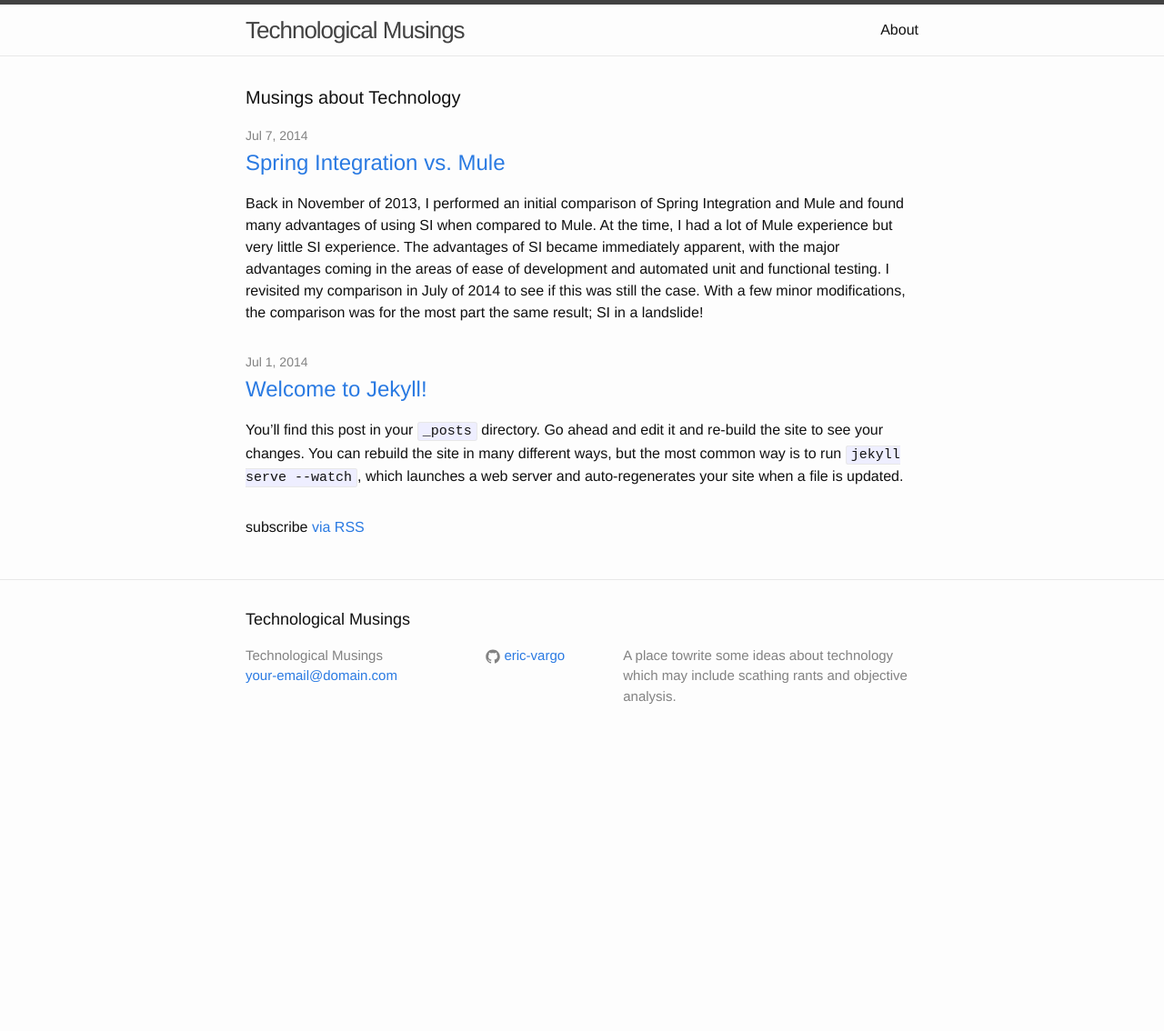
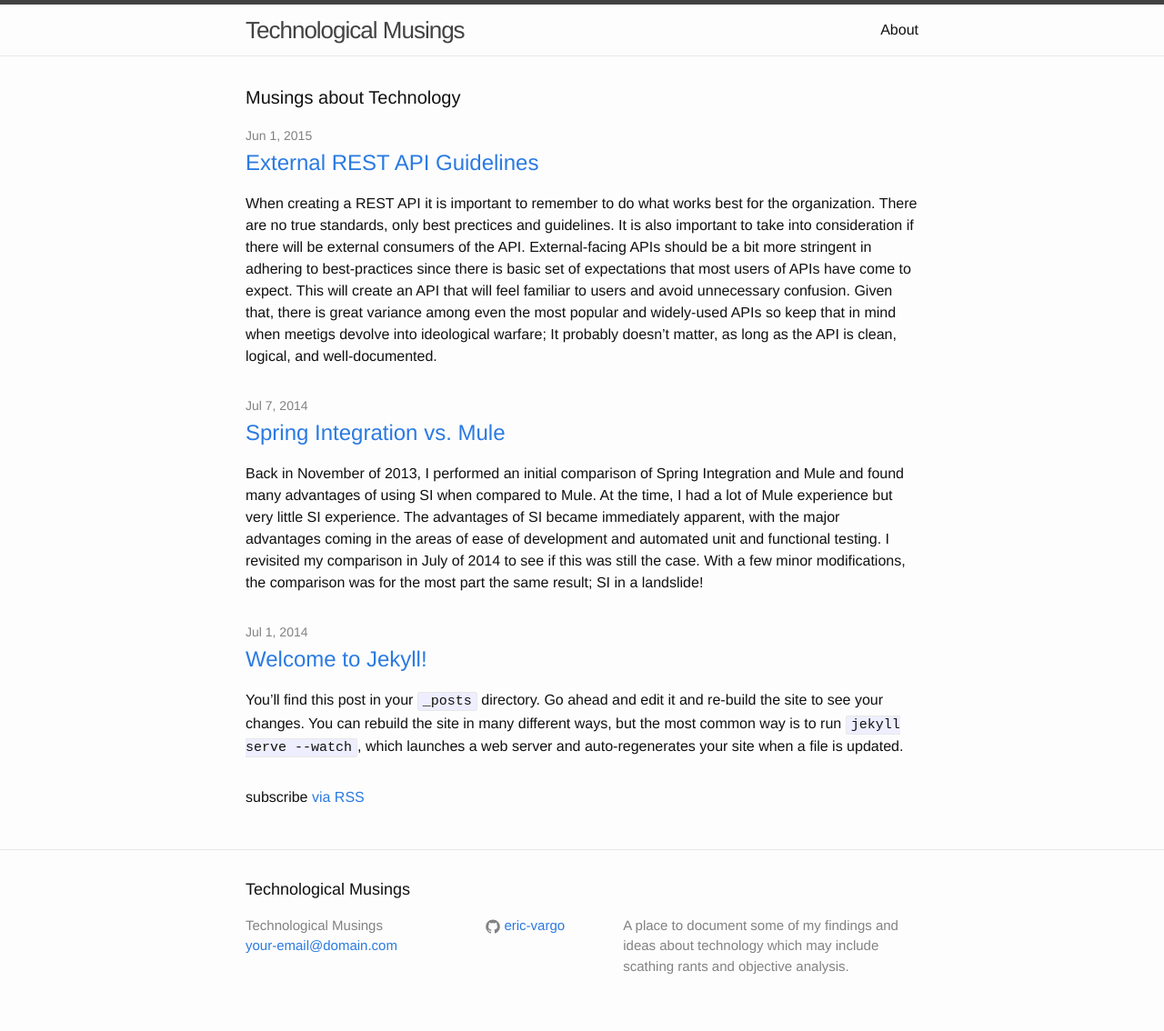
Before and after one commit to eric-vargo/eric-vargo.github.io, a Jekyll site: the page built from index.html, in a window 1280 px wide. Shown: the whole page at 91% size. Built offline with Jekyll 4.4.1, drawn with Linux system fonts in a browser that asks for light colours; before the commit the page ends 900 px from its top, so only the background shows below that; some of the changed lines change nothing that is shown.

Commit message:
added REST post

```diff
--- a/_config.yml
+++ b/_config.yml
@@ -2,7 +2,7 @@
 title: Technological Musings
 email: your-email@domain.com
 description: > # this means to ignore newlines until "baseurl:"
-  A place towrite some ideas about technology which may include scathing rants and objective analysis.
+  A place to document some of my findings and ideas about technology which may include scathing rants and objective analysis.
 baseurl: "" # the subpath of your site, e.g. /blog/
 url: "http://eric-vargo.github.io" # the base hostname & protocol for your site
 github_username:  eric-vargo
--- /dev/null
+++ b/_posts/2015-06-01-REST-API-Guidelines.markdown
@@ -0,0 +1,174 @@
+---
+layout: post
+title: External REST API Guidelines
+date:   2015-06-01 13:45:44
+---
+When creating a REST API it is important to remember to do what works best for the organization.  There are no true standards, only best prectices and guidelines.  It is also important to take into consideration if there will be external consumers of the API.  External-facing APIs should be a bit more stringent in adhering to best-practices since there is basic set of expectations that most users of APIs have come to expect.  This will create an API that will feel familiar to users and avoid unnecessary confusion.  Given that, there is great variance among even the most popular and widely-used APIs so keep that in mind when meetigs devolve into ideological warfare; It probably doesn't matter, as long as the API is clean, logical, and well-documented.
+
+This post is merely a compilation of concepts to keep in mind when creating REST APIs. Some of these should be considered all of the time, while others should only be used when they support the needs of the organization.  This is not a definitive or comprehensive list.  It is, as the title suggests, a set of guidelines that I have grown to like during my travels as a software engineer. Also of note is that I do not indend this to be an "original" document.  It is a collection of excerpts I have jotted down over the years, taken from various sources and embelished upon. I am not misrepresenting this as a whole, as my own. It's probably about 60-70% other people's work. I have compiled a collection of thoughts that together, make up the guidelines that I think are the most importent to consider.
+
+### Main Goals to Consider When Designing a REST API
+- Keep the client's perspective always at the forefront
+- Hypermedia links (HATEOAS)
+    - Canonical URL for navigation
+    - Link traversal
+    - I'm still not sold that there is great value from a programmatic perspective, but I have found link traversal very useful when manually browsing through a public API, such as Github. Think of it at the very least, as an extension of documentation.
+- Content types to support
+    - content is negotiated through headers `Accept` and `Content-type`
+    - JSON, why even bother with XML?
+    - If you need other content types, knock yourself out. Document it!
+- Use as much of emerging standards as possible
+    - Although not necessary, this will make some managers happier about their endeavors
+    - [HAL](http://stateless.co/hal_specification.html)
+    - [Collection+JSON](http://amundsen.com/media-types/collection/examples/)
+        - Spring did this out of the box for their HATEOAS code
+- Model your API after other APIs from prominent tech companies
+    - This is also optional, but can help when selling a potential project to certain managerial types.
+    - [Paypal](https://developer.paypal.com/docs/api/)
+    - [Github](https://developer.github.com/v3/)
+    - Salesforce
+
+### REST API URLs
+REST URI's should be thought of as a "path to a resource" or a "noun" in the system. The URI should provide a way to drill down your data to get to any given resource or set of like resources.
+
+This is pretty much the only set-in-stone standard for a REST API that I would say has universal acceptance. Deviations from this basic tenet should only arise when your resources have functionality that goes beyond HTTP verbs, such as a "submit payment" or "calculate" function.  (more on that later)
+
+#### HTTP Verbs
+_OPTIONS_
+Requests should return a list of links available around a given resource. This could include whatever the organization would like here, be it only GET resource links or POST, PUT, DELETE, etc. If you decided against returning hypermedia links in your responses, an OPTIONS request probably isn't neccessary. One could say it is...optional.
+
+_HEAD_
+Functionally similar to a GET request, but without the body returned. Useful when used to obtain the ETag of a resource, or returning content types supported by the API. Supporting a HEAD request is also not necessary, but can be useful if you support many custom content types, for example.
+
+_GET_
+GET requests should be in the form: `/path/{id}/to/{id}/resource/{id}`
+For the case where you have other ways of identifying your data, such as git repositories, you could do something like: `/repos/:owner/:repo`
+Where in the Github case, you don't have the resource type followed by an id, you have a customer-specific way of drilling into your data.
+
+All GET requests should return an ETag. This ETag ensures against a concurrent modification problem.
+A client can check for an updated copy of a resource by giving the `If-None-Match header` along with the request and sending the ETag value.  This will return the resource only if the version has changed since the client's ETag. If the resource hasn't changed, a 304 response code should be returned.
+
+Specifying a range of resources to return on a GET request for pagination can be done in a few ways:
+
+- Using the HTTP "standard" Headers to help describe the resources
+    - Servers should provide an `Accept-Ranges: resource` header to indicate to a client that they support resource-based range queries.
+    - Client could then send header to paginate: `Range: resources=100-199`
+- URL parameters: `?limit=10&offest=1` or `?page=1&pageSize=50`
+
+There is much debate online about the "proper" way to perform pagination in a REST API. I think it really doesn't matter. For me, using parameters is simple and works fine.
+
+If you have rather large resources in your application, supporting partial selection of a resource might make sense. This allows clients to select which properties of the resource to include in the response in order to limit the amount of data sent over the wire.
+ex: `/kennel/123/dog/1234?fields=name,color,location`
+
+_POST_
+It is generally accepted that a post will only create a resource.  The full data of the resource is expected in the body.  Whether that includes complete nested data is up to the organization, i.e. you may require subsequent API calls to update nested data because it doesn't logically fit into one transaction. I have seen APIs where a POST request will also update data, but I think that violates the basic HTTP verb standard.  Keep POSTS strictly for create operations and have update operations sent via a...
+
+_PUT_ and _PATCH_
+The PUT request should be viewed as updating a full resource, i.e. a complete replacement. In the past, a PUT request has also been used for selective uodates. It is generally assumed that selected updates will be handled by a PATCH request going forward. PATCH is not yet the standard for selective updates, but is on it's way, so start using it now and you'll likely avoid confusion in the future.
+
+More on selective updates...A PATCH request will only update what it is given, i.e. it will be a set of deltas to apply to the data. It can be in a few forms:
+
+- nested
+    - all objects are nested in the hierarchy
+    - works better with smaller data structures and updates applied to most of the resource
+- mapped
+    - a key:value way of updating complex, nested objects
+    - `{“person.address.state.code“: “MA”}`
+    - works better with larger data structures and fewer updates per object
+
+_TODO: Updating Collections:_ What happens when return codes should be different for each member of a collection?
+
+_Other Verbs_
+If you have functionality in your application that falls outside the standard HTTP verbs, such as a "submit payment" or "calculate" function, it is probably best to use a POST request. I suggest POST because I think of this as "creating" a new instance of the function.  You could decide to use PUT.  It doesn't matter as long as it is well-documented.
+
+What to do on a “submit” example?
+`/path/{id}/to/{id}/resource/{id}/submit`
+
+A URL mapping such as this allows for cleaner code on the back-end when using a framework like Spring MVC. (That matters when designing an API! If you have a seemingly "6 or one half" choice to make, choose the option that your tool better supports.)
+
+### Status Codes
+
+#### Server Success Codes
+200 - OK
+
+201 – Created
+Server has successfully created a new resource as a result of a POST request.  The new resource's location should be returned in the Location header.
+
+202 – Accepted
+Server has accepted the request, but it is not yet complete.  This status is useful for long-running tasks that may need to contact 3rd party resources, for example.  The response should contain a link pointing to a status monitor. Once the long-running create process has finished, the response from the status monitor should include the same headers and response body had the request been fulfilled synchronously.
+
+#### Client Error Status Codes
+If a client receives a 4** status code, that means the onus is on the client to fix a subsequent request.
+
+400 – Bad request
+The request could not be understood by the server due to malformed syntax. The client should not repeat the request without modification.
+
+401 – Unauthorized
+The response could include a `WWW-Authenticate` header in order to convey to the client what authentication schemes are supported by the server. If the request already included Authorization credentials, then the 401 response indicates that authorization has been refused for those credentials.
+
+403 – Forbidden
+Server has understood the request, but refuses to honor it. Client should not repeat the request without modification.
+
+404 – Not Found
+The server was unable to find the URI resource.
+
+405 – Method Not Allowed
+The method specified is not allowed for the resource identified by the request URI. The response should include an `Allow` header containing a list of valid methods for the requested resource.
+
+406 – Not Acceptable
+The server is unable to match the client's `Accept` header. Depending on your API, it could be more reasonable to default to JSON. As always, it depends on the goals of the organization.
+
+#### Server Error Status Codes
+500 – Internal Server Error
+This is an error from which the server cannot recover.  In theory, the client can do nothing to the request that will alter the result.  This is pretty much a catch-all for any server issue, such as database problems. All the client can do is wait and try again.
+
+### Versioning a REST API
+
+#### Versioning URLs
+We can't expect clients to upgrade every time we make a change. Backward compatibility is paramount for any REST API (unless, of course, you are Facebook). It's a good idea to force clients to specify the version in all requests.
+
+In versioning a REST API, there are generally a few ways to do it:
+- put the version somewhere in the URL
+- put the version in an HTTP header
+- put the version in a parameter, such as ?v=1.0
+
+It's easy to add another “V2” URL to have another version of the APIs, but I believe this to be more problematic than the header solution for one key reason; This creates a complete set of URLs for a particular version when you might only be changing a small percentage of them. Granted, this may be desirable from an organizational standpoint, but I think the better approach is to use the HTTP header solution.  I think having a verion in the URL forces a client to write a bit more code to maintain URLs through string concatenation. It's cleaner to set the header to a value.
+
+Twilio had a different approach to this that I thought was clever. They force a user to send a date along with the request, and they will use the version of the API in place for that date and time.  So, a client will use the date they developed against the API. This prevents the client from having to explicitly know what version they are coding against.
+
+On the server side, I believe code is cleaner when the version is a variable that is easy to access.  Tools such as Urlrewrite can easily route requests based on the version in a header, or url parameter for that matter.  It's a bit less clean to have to pattern match on a string.  Granted all of the reasons here for using an HTTP header are somewhat trivial, but it is cleaner and that is almost always my preference. It's too easy to write ugly code!
+
+The tools used on the server side to process your REST APIs also should factor into the versioning decision. Ultimately, since it does not matter where the version is set, if your server side code can look a little cleaner by using one method compared to another, then let that guide your decision.
+
+#### Versioning Domain Objects
+You can avoid this type of granularity by tying all domain data versioning to URLs, but if you must have this level of granularity, you can determine the data version by creating custom media types.  The server can set what it produces, such as `application/json` or `application/com.yourcompany.person.v1+json`
+You will then have a method that returns an object in your code called PersonV1. V2 returns PersonV2, etc...
+
+### HATEOAS (one pronounciation: Hey-toes)
+“Hypermedia As The Engine Of Application State”
+
+The client doesn't have built-in knowledge of how to navigate and manipulate the model. The server will provide this information dynamically to the user implemented by using media types and link relations. Documentation should get clients started, with a canonical URL that supports an OPTIONS request operation. The service itself will guide after that.
+
+#### Media Types
+Client describes what it wants with the `Accept` header, and during a POST and PUT the “Content-Type” header. Server describes what it is sending with “Content-Type” header. If/When you decide to add strict adherence to a standard such as HAL, it will be easy for clients to request it using : application/hal+json, application/hal+xml
+
+#### Link relations
+The server describes these relations as part of its payload.  A link has 2 main parts: rel, href. You could also add the operation as some standards are advocating.  Rel values are static variable names that a client can recognize and rely on in order to obtain URLs to resources within your API.
+`{“rel”: “doors”, “href”: “http://...”}`
+
+Using HATEOAS means clients do not have to change their code if URLs change, assuming they are getting their URLs dynamically using the links we give them in the API.  This needs to be documented; Clients can then choose to rely on your API to traverse it.  As I stated earlier, in its basic form, I'm not sold on the usefulness of HATEOAS from a programmatic standpoint.  I think it's more useful as a documentation feature of your API.
+
+Using HATEOAS also opens up more advanced possibilities to implement things like API chaining in order to make multiple API calls with one request.  This involves giving a chain piece of json with the “rel” values from the HATEOS links:
+
+	chain :{
+		“stuff_update” : {data to send, could be something like return val of previous chain},
+		“send_email” : {people to notify you did something}
+	}
+
+
+### Final Thoughts
+There are no standards, so whatever is decided, it needs to be well-documented on how it works and what the API expects.
+If you deviate from any of the golden rules, make sure it becomes easier to use and you have removed complexity, not added to it.
+
+_References_
+A great presentation [by Ben Hale from a Spring One Conference](https://youtu.be/fSFh9UCBp5s)
```
